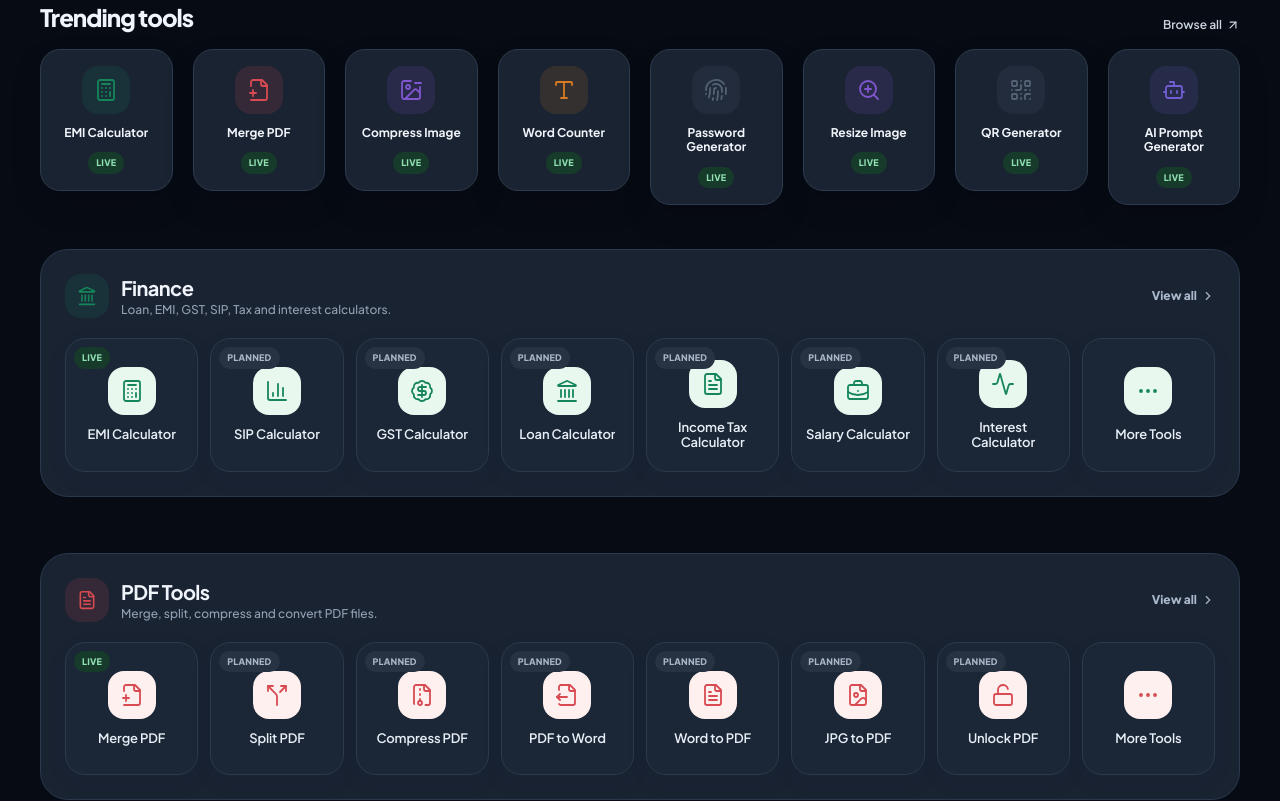
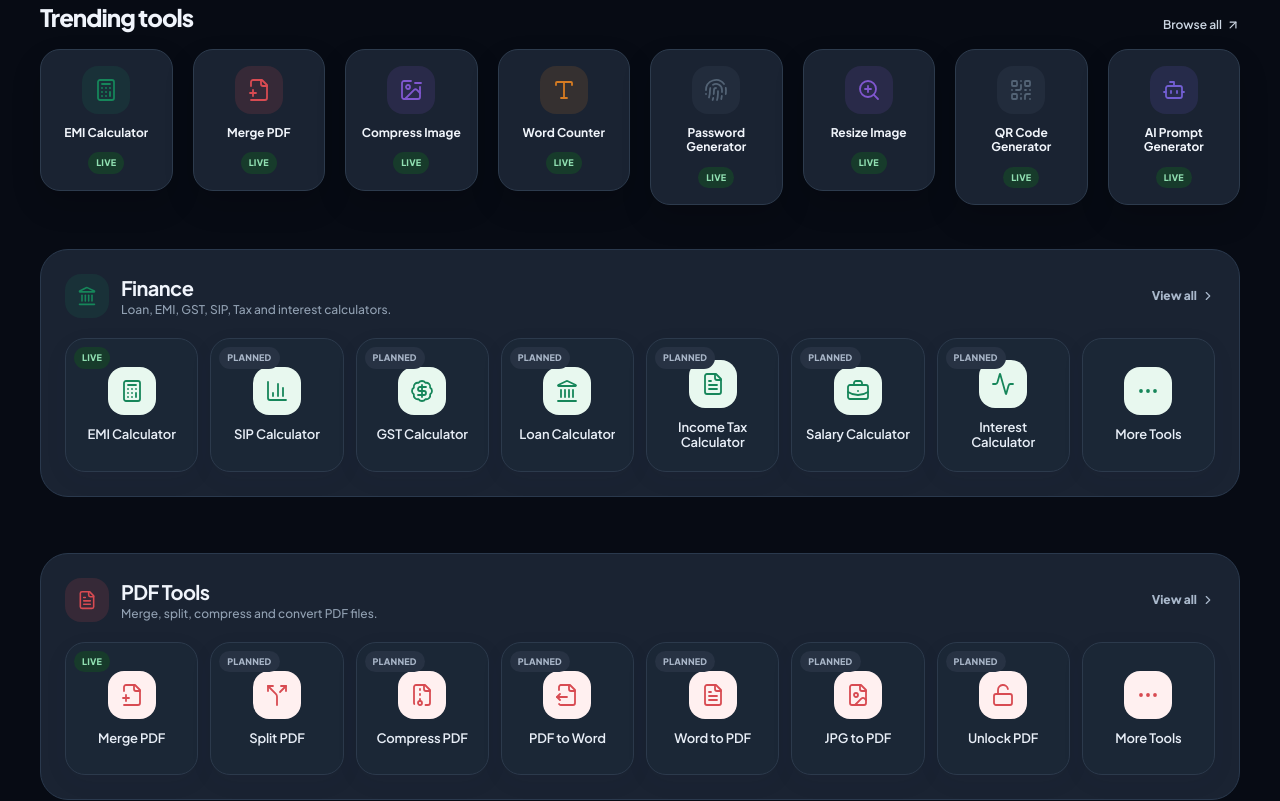
Before and after one commit to samavb6-oss/toolhub, a React (Vite) app: page / in a window 1280 px wide. Shown: the part 900-1701 px from the top of the page. Built offline with nearby package versions, Linux system fonts and the light colour scheme.

Commit message:
Rename QR Generator to QR Code Generator

```diff
--- a/src/components/ToolsHomepage.tsx
+++ b/src/components/ToolsHomepage.tsx
@@ -73,7 +73,7 @@ const categories: Category[] = [
   {
     name: "Utilities", eyebrow: "Password generators, QR codes, JSON tools and more.", icon: Settings2,
     tint: "#eef2f6", accent: "#536375", tools: [
-      { name: "QR Generator", icon: QrCode }, { name: "Password Generator", icon: Fingerprint },
+      { name: "QR Code Generator", icon: QrCode }, { name: "Password Generator", icon: Fingerprint },
       { name: "UUID Generator", icon: Copy }, { name: "Barcode Generator", icon: Code2 },
       { name: "Random Number", icon: Dices }, { name: "JSON Formatter", icon: Braces },
       { name: "Base64 Encoder", icon: FileCode2 }, { name: "More Tools", icon: MoreHorizontal },
@@ -112,7 +112,7 @@ const trendingTools: Tool[] = [
   { name: "EMI Calculator", icon: Calculator }, { name: "Merge PDF", icon: FilePlus2 },
   { name: "Compress Image", icon: ImageMinus }, { name: "Word Counter", icon: Type },
   { name: "Password Generator", icon: Fingerprint }, { name: "Resize Image", icon: ZoomIn },
-  { name: "QR Generator", icon: QrCode }, { name: "AI Prompt Generator", icon: Bot },
+  { name: "QR Code Generator", icon: QrCode }, { name: "AI Prompt Generator", icon: Bot },
 ];
 
 function getToolKey(categoryName: string, toolName: string): string {
```
